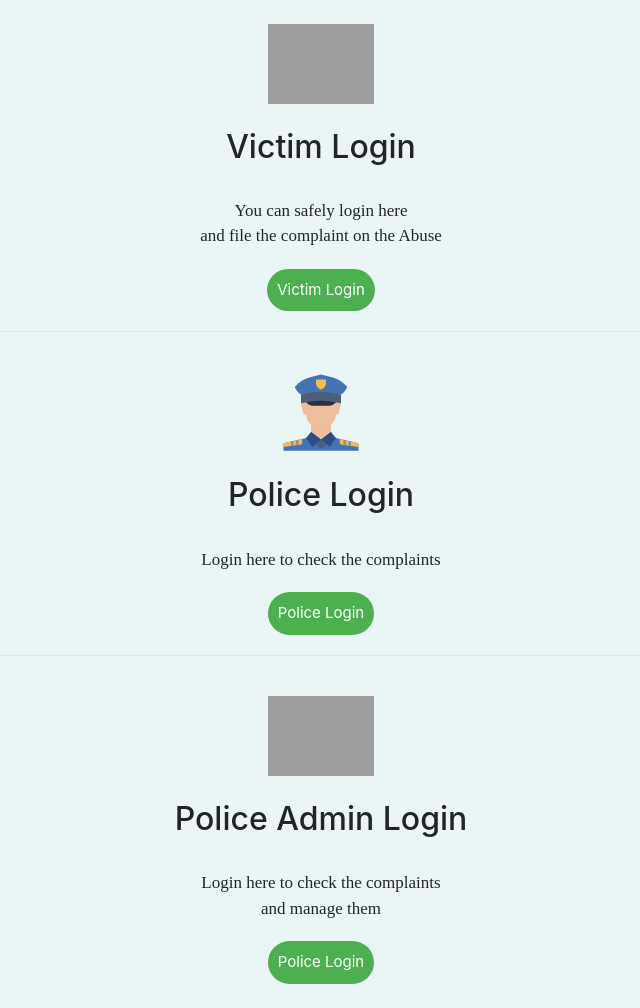
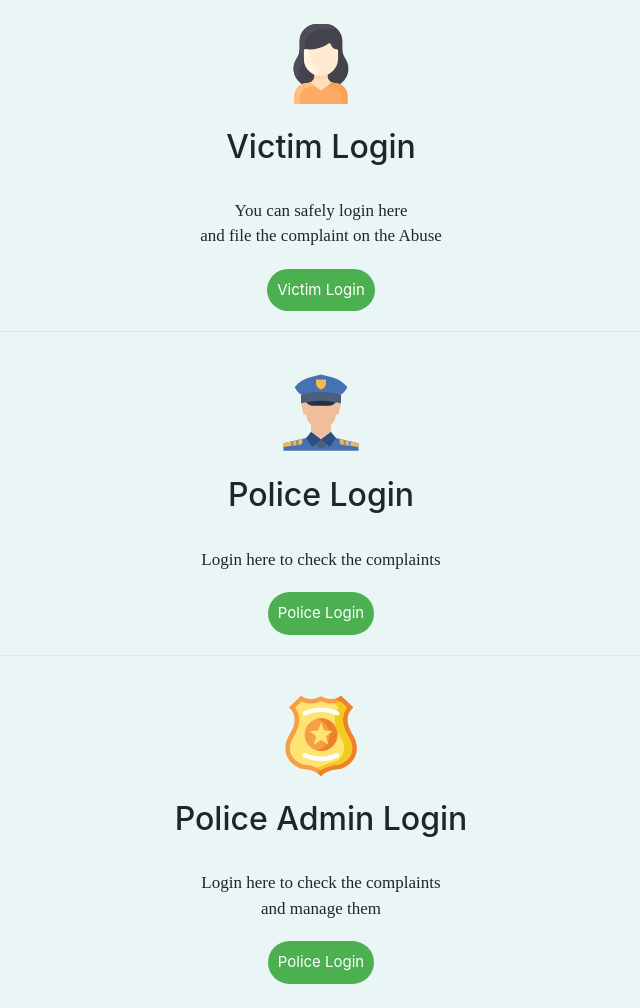
Before and after one commit to anupamreddy/women_justice, a Django app: page / in a window 1280 px wide. Shown: the part 472-1480 px from the top of the page, without its empty margins (319-959 px from the left). Run offline with Django 3.2, Linux system fonts and the light colour scheme; some libraries are stand-ins or nearby versions; some web fonts are replaced; grey boxes are pictures that could not be loaded.

Commit message:
corrections in image additions

```diff
--- a/templates/index.html
+++ b/templates/index.html
@@ -78,7 +78,7 @@
 
     <br>
 
-    <div class="pd"><img class="projpic" src="{% static 'img/victim.svg' %}"><br><br>
+    <div class="pd"><img class="projpic" src="{% static 'img/women.svg' %}"><br><br>
         <h2>Victim Login</h2><br>
         <p>You can safely login here <br> and file the complaint on the Abuse</p><a href="{%	url	'account:victim_login'	%}"><input type="button" class="button" value="Victim Login"></a></p>
     </div>
@@ -89,7 +89,7 @@
         <a href="{%	url	'account:police_login'	%}"><input type="button" class="button" value="Police Login"></a>
     </div>
     <hr><br>
-    <div class="contract"><img class="contractimg" src="{% static 'img/admin.png' %}"><br><br>
+    <div class="contract"><img class="contractimg" src="{% static 'img/admin.svg' %}"><br><br>
         <h2>Police Admin Login</h2><br>
         <p>Login here to check the complaints <br>and manage them</p>
         <a href="{%	url	'account:police_login'	%}"><input type="button" class="button" value="Police Login"></a>
```
